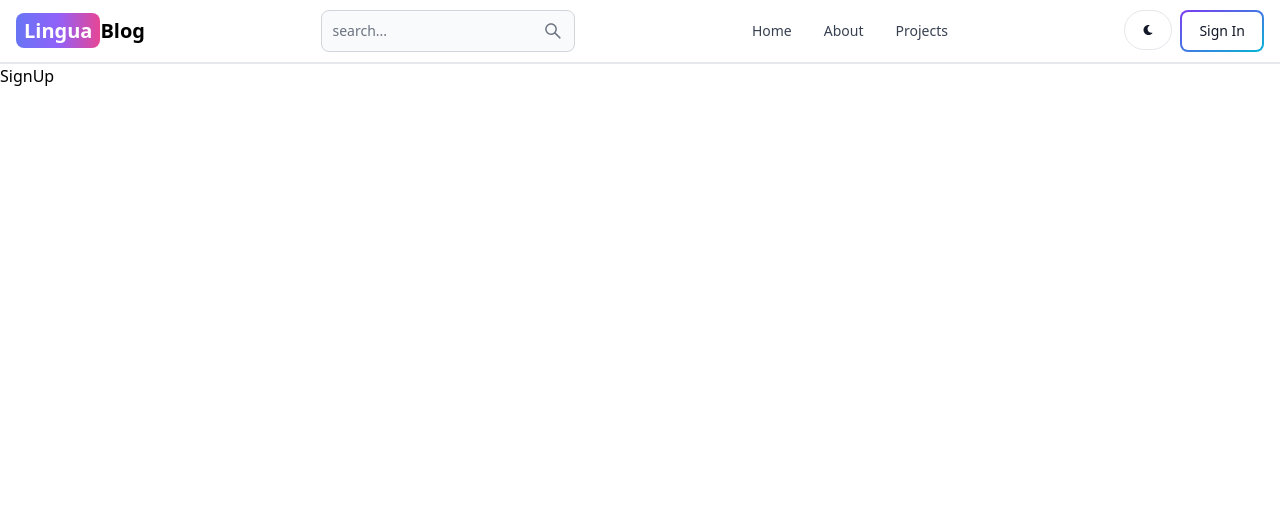
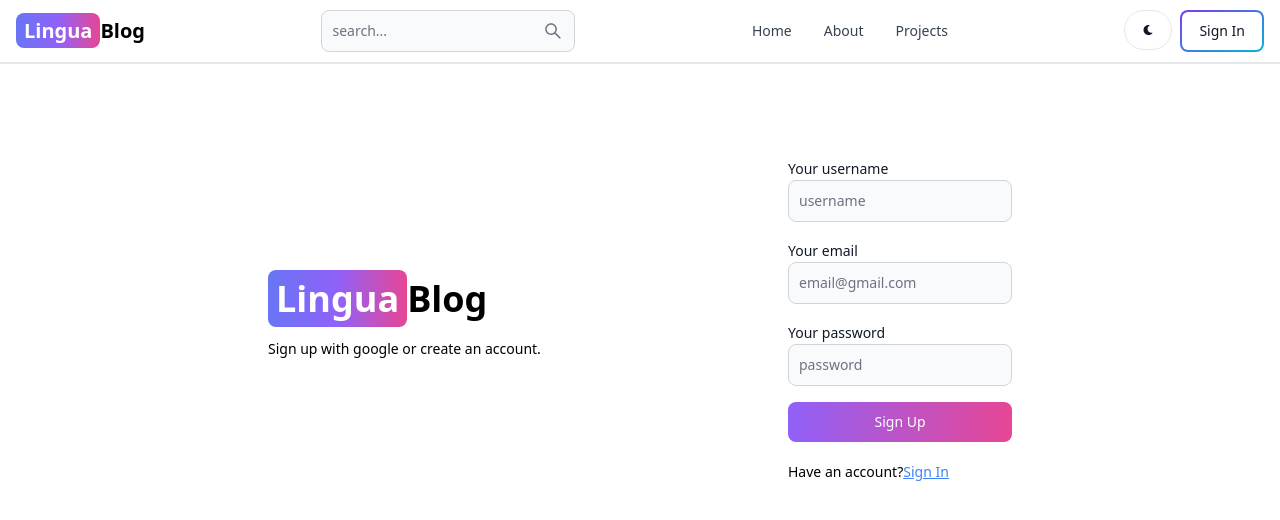
Before and after one commit to Frank8041/blog, a React app in the folder client/: page /sign-up in a window 1280 px wide. Shown: the top 520 px of the page. Built offline with nearby package versions, Linux system fonts and the light colour scheme; the HTML template or start-up script is replaced by a standard one.

Commit message:
sign-up ui

```diff
--- a/client/src/pages/SignUp.jsx
+++ b/client/src/pages/SignUp.jsx
@@ -1,7 +1,64 @@
-
+import { Link } from "react-router-dom";
+import { Button, Label, TextInput } from "flowbite-react";
 
 export default function SignUp() {
     return (
-        <div>SignUp</div>
-    )
+        <div className="min-h-screen mt-20">
+            <div className="flex p-3 max-w-3xl mx-auto flex-col md:flex-row md:items-center gap-5">
+                { /* left side */}
+                <div className="flex-1">
+                    <Link to="/" className=" font-bold dark:text-white text-4xl">
+                        <span className="px-2 py-1 bg-gradient-to-r
+                        from-indigo-500 via-purple-500 to-pink-500 rounded-lg text-white">
+                            Lingua</span>
+                        Blog
+                    </Link>
+
+                    <p className="text-sm mt-5">
+                        Sign up with google or create an account.
+                    </p>
+
+                </div>
+                { /* right side */}
+
+                <div className="flex-2">
+                    <form className="flex flex-col gap-4">
+                        <div className="">
+                            <Label value="Your username"/>
+                            <TextInput
+                            type="text"
+                            placeholder="username"
+                            id="username"/>
+                        </div>
+                        <div className="">
+                            <Label value="Your email"/>
+                            <TextInput
+                            type="email"
+                            placeholder="email@gmail.com"
+                            id="email"/>
+                        </div>
+                        <div className="">
+                            <Label value="Your password"/>
+                            <TextInput
+                            type="password"
+                            placeholder="password"
+                            id="password"/>
+                        </div>
+
+                        <Button type="submit"
+                            gradientDuoTone="purpleToPink">
+                            Sign Up
+                        </Button>
+                    </form>
+                    <div className="text-sm mt-5 flex">
+                        <span>Have an account?</span>
+                        <Link to="/sign-in" className="text-blue-500 underline">
+                            Sign In
+                        </Link>
+                    </div>
+
+                </div>
+            </div>
+        </div>
+    );
 }
```
